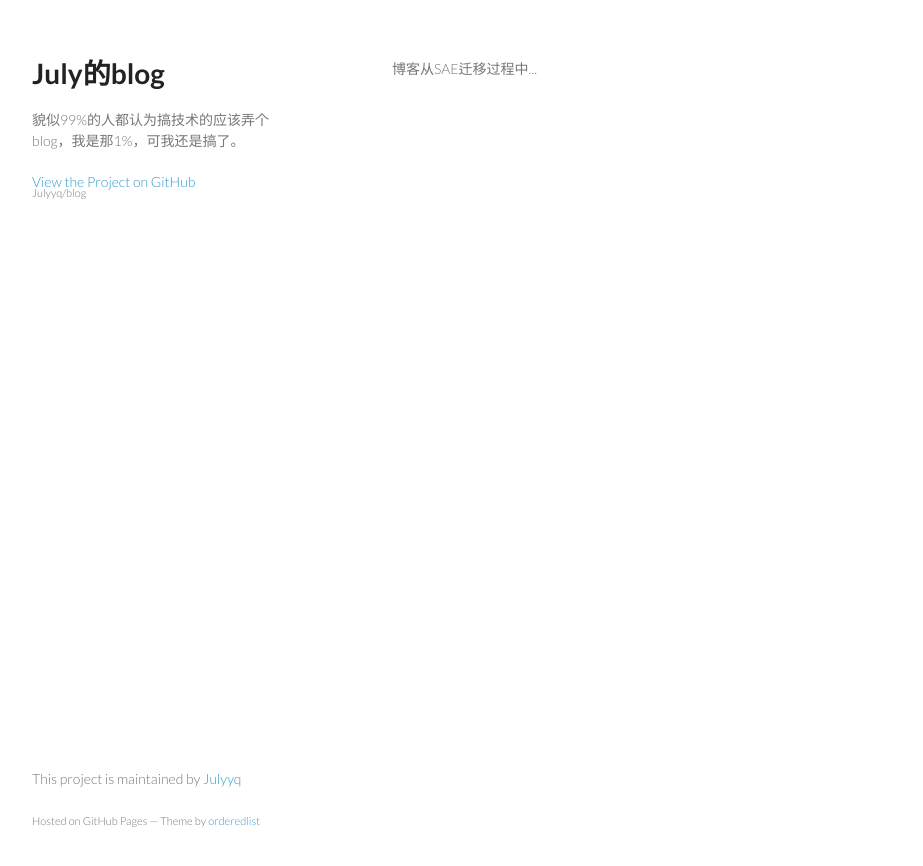
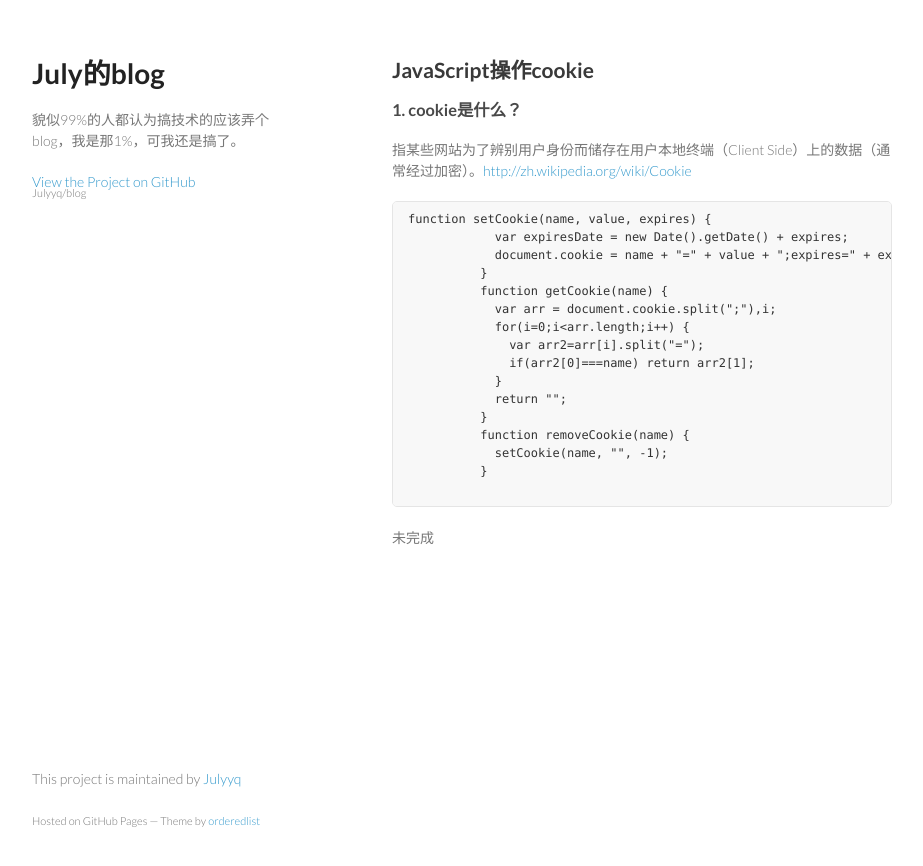
Before and after one commit to Julyyq/blog, a Jekyll site: the page index.html, which Jekyll copies as it is, in a window 1280 px wide. Shown: the top 866 px of the page, without its empty margins (178-1101 px from the left). Built offline with Jekyll 4.4.1, drawn with Linux system fonts in a browser that asks for light colours.

Commit message:
JavaScript中的cookie

```diff
--- a/index.html
+++ b/index.html
@@ -22,7 +22,32 @@
 
       </header>
       <section>
-        博客从SAE迁移过程中...
+        <h2>
+          <a name="javascriptcookie" class="anchor" href="#javascriptcookie"><span class="octicon octicon-link"></span></a>JavaScript操作cookie</h2>
+
+          <h3>
+          <a name="1-cookie" class="anchor" href="#1-cookie"><span class="octicon octicon-link"></span></a>1. cookie是什么？</h3>
+
+          <p>指某些网站为了辨别用户身份而储存在用户本地终端（Client Side）上的数据（通常经过加密）。<a href="http://zh.wikipedia.org/wiki/Cookie">http://zh.wikipedia.org/wiki/Cookie</a></p>
+
+          <pre><code>function setCookie(name, value, expires) {
+            var expiresDate = new Date().getDate() + expires;
+            document.cookie = name + "=" + value + ";expires=" + expiresDate;
+          }
+          function getCookie(name) {
+            var arr = document.cookie.split(";"),i;
+            for(i=0;i&lt;arr.length;i++) {
+              var arr2=arr[i].split("=");
+              if(arr2[0]===name) return arr2[1];
+            }
+            return "";
+          }
+          function removeCookie(name) {
+            setCookie(name, "", -1);
+          }
+          </code></pre>
+
+          <p>未完成</p>
       </section>
       <footer>
         <p>This project is maintained by <a href="https://github.com/Julyyq">Julyyq</a></p>
```
